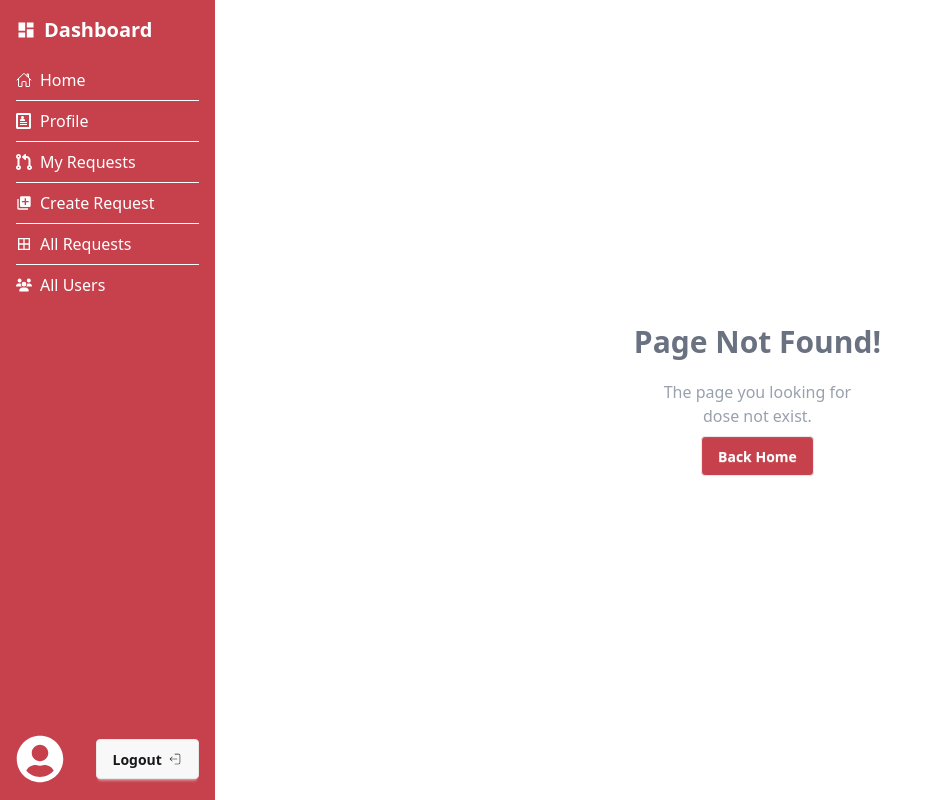
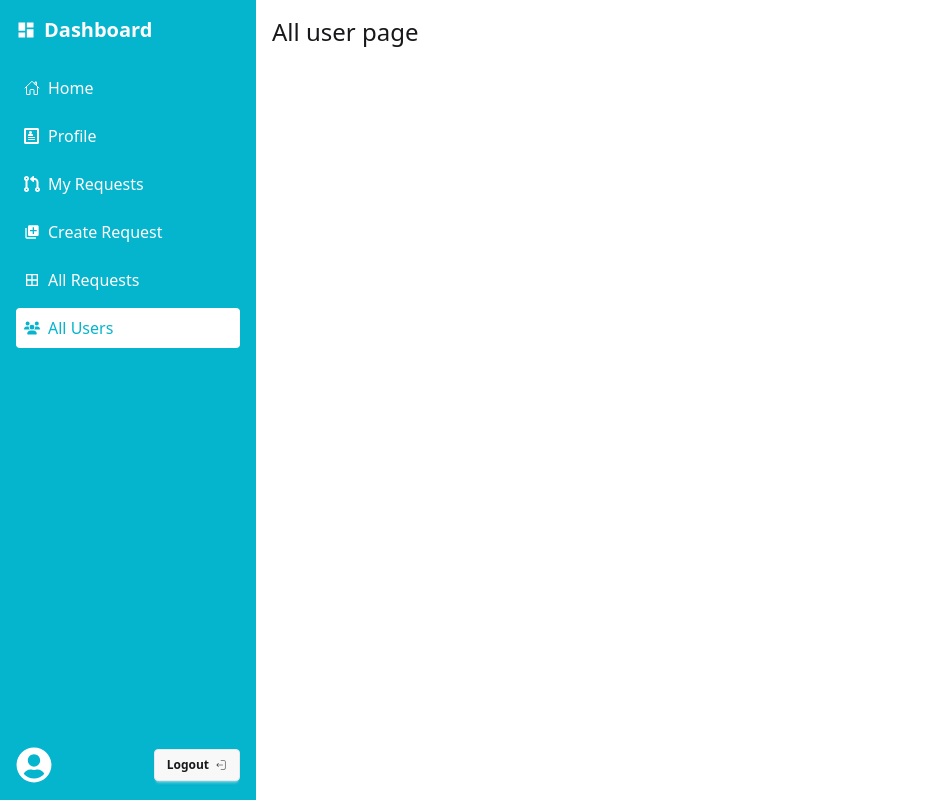
Before and after one commit to suronjit02/LifeDrop, a React (Vite) app in the folder lifedrop-client/: page /dashboard/all-users in a window 1280 px wide. Before the commit this address had no page. Shown: the whole page, without its empty margins (0-927 px from the left). Built offline with nearby package versions, Linux system fonts and the light colour scheme.

Commit message:
dashboard all dumy page and  route

```diff
--- a/lifedrop-client/src/dashboard/dashboardComponent/Aside.jsx
+++ b/lifedrop-client/src/dashboard/dashboardComponent/Aside.jsx
@@ -4,67 +4,69 @@ import { FaCodePullRequest, FaUsers } from "react-icons/fa6";
 import { ImProfile } from "react-icons/im";
 import { IoHomeOutline } from "react-icons/io5";
 import { MdAddToPhotos, MdDashboard, MdOutlineBorderAll } from "react-icons/md";
-import { Link, NavLink } from "react-router";
+import { NavLink, Link } from "react-router";
 
-const Aside = () => {
+const Aside = ({ isOpen, setOpen }) => {
+  const linkClass = ({ isActive }) =>
+    `flex items-center gap-2 p-2 rounded ${
+      isActive ? "bg-white text-[#05b4cd]" : "hover:bg-white/20"
+    }`;
+
   return (
-    <aside className="w-64 min-h-screen primary text-white p-4">
+    <>
+      {isOpen && (
+        <div
+          onClick={() => setOpen(false)}
+          className="fixed inset-0 bg-black/40 z-40 md:hidden"
+        ></div>
+      )}
+
+      <aside
+        className={`fixed md:static top-0 left-0 z-50 w-64 min-h-screen
+        bg-[#05b4cd] text-white p-4 transform
+        ${isOpen ? "translate-x-0" : "-translate-x-full"}
+        md:translate-x-0 transition-transform duration-300`}
+      >
         <h2 className="text-xl font-bold mb-6 flex items-center gap-2">
-        {" "}
-        <MdDashboard />
-        Dashboard
+          <MdDashboard /> Dashboard
         </h2>
 
         <div className="flex flex-col justify-between min-h-[calc(100vh-85px)]">
           <nav className="space-y-2">
-          <NavLink to="/dashboard" className="flex items-center gap-2 ">
+            <NavLink to="/dashboard" end className={linkClass}>
               <IoHomeOutline /> Home
             </NavLink>
-          <hr />
-          <NavLink to="/dashboard/profile" className="flex items-center gap-2 ">
+
+            <NavLink to="/dashboard/profile" className={linkClass}>
               <ImProfile /> Profile
             </NavLink>
-          <hr />
-          <>
-            <NavLink
-              to="/dashboard/my-donation-requests"
-              className=" flex items-center gap-2 "
-            >
+
+            <NavLink to="/dashboard/my-requests" className={linkClass}>
               <FaCodePullRequest /> My Requests
             </NavLink>
-            <hr />
-            <NavLink
-              to="/dashboard/create-donation-request"
-              className="flex items-center gap-2 "
-            >
+
+            <NavLink to="/dashboard/create-request" className={linkClass}>
               <MdAddToPhotos /> Create Request
             </NavLink>
-          </>
-          <hr />
-          <NavLink
-            to="/dashboard/all-blood-donation-request"
-            className="flex items-center gap-2 "
-          >
+
+            <NavLink to="/dashboard/all-requests" className={linkClass}>
               <MdOutlineBorderAll /> All Requests
             </NavLink>
-          <hr />
-          <NavLink
-            to="/dashboard/all-users"
-            className="flex items-center gap-2 "
-          >
+
+            <NavLink to="/dashboard/all-users" className={linkClass}>
               <FaUsers /> All Users
             </NavLink>
           </nav>
 
-        <div className="flex justify-between items-center">
-          <FaUserCircle className="text-5xl" />
-          <Link className=" btn ">
-            Logout
-            <CiLogout />
+          <div className="flex items-center justify-between mt-6">
+            <FaUserCircle className="text-4xl" />
+            <Link to="/" className="btn btn-sm">
+              Logout <CiLogout />
             </Link>
           </div>
         </div>
       </aside>
+    </>
   );
 };
 
--- /dev/null
+++ b/lifedrop-client/src/dashboard/dashboardComponent/DashboardTopbar.jsx
@@ -0,0 +1,14 @@
+import { MdMenu } from "react-icons/md";
+
+const DashboardTopbar = ({ setOpen }) => {
+  return (
+    <div className="md:hidden flex items-center gap-4 bg-[#05b4cd] text-white p-4">
+      <button onClick={() => setOpen(true)}>
+        <MdMenu className="text-3xl" />
+      </button>
+      <h2 className="text-lg font-bold">Dashboard</h2>
+    </div>
+  );
+};
+
+export default DashboardTopbar;
--- /dev/null
+++ b/lifedrop-client/src/dashboard/dashboardPage/AllRequests.jsx
@@ -0,0 +1,11 @@
+import React from "react";
+
+const AllRequests = () => {
+  return (
+    <div>
+      <h3 className="text-2xl">All request page</h3>
+    </div>
+  );
+};
+
+export default AllRequests;
--- /dev/null
+++ b/lifedrop-client/src/dashboard/dashboardPage/AllUsers.jsx
@@ -0,0 +1,11 @@
+import React from 'react';
+
+const AllUsers = () => {
+    return (
+      <div>
+        <h3 className="text-2xl">All user page</h3>
+      </div>
+    );
+};
+
+export default AllUsers;
--- /dev/null
+++ b/lifedrop-client/src/dashboard/dashboardPage/CreateRequest.jsx
@@ -0,0 +1,11 @@
+import React from 'react';
+
+const CreateRequest = () => {
+    return (
+      <div>
+        <h3 className="text-2xl">create request page</h3>
+      </div>
+    );
+};
+
+export default CreateRequest;
--- /dev/null
+++ b/lifedrop-client/src/dashboard/dashboardPage/DashboardHome.jsx
@@ -0,0 +1,11 @@
+import React from 'react';
+
+const DashboardHome = () => {
+    return (
+      <div>
+        <h3 className="text-2xl">dashboard page</h3>
+      </div>
+    );
+};
+
+export default DashboardHome;
--- /dev/null
+++ b/lifedrop-client/src/dashboard/dashboardPage/MyRequests.jsx
@@ -0,0 +1,11 @@
+import React from "react";
+
+const MyRequests = () => {
+  return (
+    <div>
+      <h3 className="text-2xl">My request page</h3>
+    </div>
+  );
+};
+
+export default MyRequests;
--- a/lifedrop-client/src/layouts/DashboardLayout.jsx
+++ b/lifedrop-client/src/layouts/DashboardLayout.jsx
@@ -1,12 +1,22 @@
-import React from "react";
+import { useState } from "react";
 import { Outlet } from "react-router";
 import Aside from "../dashboard/dashboardComponent/Aside";
+import DashboardTopbar from "../dashboard/dashboardComponent/DashboardTopbar";
 
 const DashboardLayout = () => {
+  const [open, setOpen] = useState(false);
+
   return (
-    <div className="flex gap-5">
-      <Aside></Aside>
-      <Outlet></Outlet>
+    <div>
+      <DashboardTopbar setOpen={setOpen} />
+
+      <div className="flex">
+        <Aside isOpen={open} setOpen={setOpen} />
+
+        <main className="flex-1 p-4">
+          <Outlet />
+        </main>
+      </div>
     </div>
   );
 };
--- a/lifedrop-client/src/pages/NotFindPage.jsx
+++ b/lifedrop-client/src/pages/NotFindPage.jsx
@@ -12,7 +12,7 @@ const NotFindPage = () => {
           The page you looking for <br />
           dose not exist.
         </p>
-        <Link to={"/"} className="btn primary text-white">
+        <Link to={"/"} className="btn text-primary bg-white border-[#c6414c]">
           {" "}
           Back Home
         </Link>
```
Also changed, not shown: lifedrop-client/src/routes/router.jsx (+24 -3 lines). Lines whose indentation alone changed are shown as unchanged.
